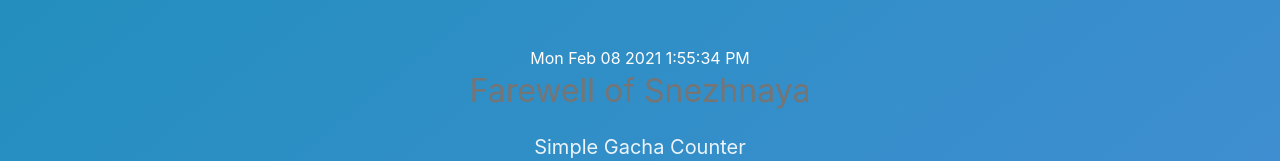
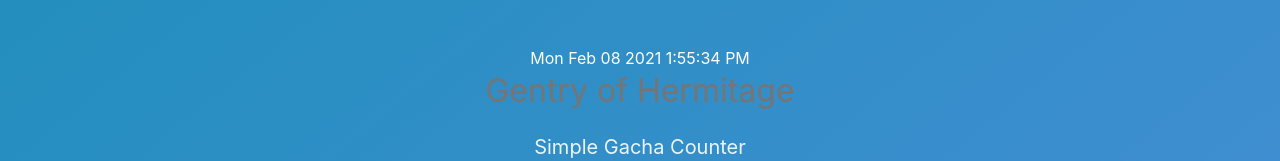
Before and after one commit to citrussilver/gacha_counter_lite, a Vue app: page / in a window 1280 px wide. Shown: the part 134-295 px from the top of the page. Built offline with nearby package versions, Linux system fonts and the light colour scheme.

Commit message:
Update banner title

```diff
--- a/src/components/BannerLabel.vue
+++ b/src/components/BannerLabel.vue
@@ -12,7 +12,7 @@ export default {
     name: 'BannerLabel',
     data() {
         return {
-            currentWish: 'Farewell of Snezhnaya',
+            currentWish: 'Gentry of Hermitage',
         }
     },
 }
```
